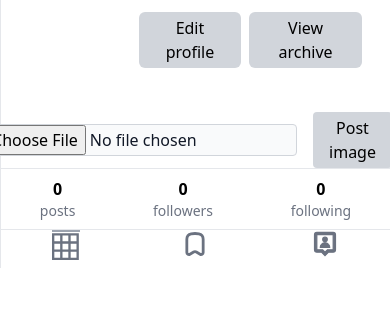
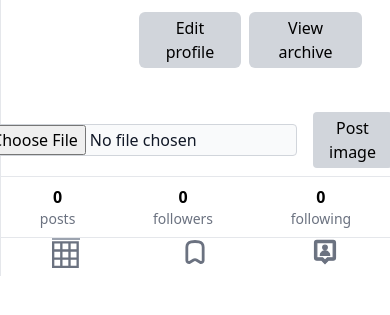
Before and after one commit to Lionel-hub1/instagram_profile, a Django app: page / in a window 390 px wide. Shown: the part 78-393 px from the top of the page. Run offline with Django 4.2, Linux system fonts and the light colour scheme; data that the repository does not hold is empty; some libraries are stand-ins or nearby versions.

Commit message:
Refactored profile page and views

```diff
--- a/home/templates/profile.html
+++ b/home/templates/profile.html
@@ -214,7 +214,7 @@
             <h1 class="text-md font-bold mt-2">{{ profile.names }}</h1>
           </div>
         </div>
-        <form class="mt-2 flex flex-row items-center" action="{% url 'upload' %}" method="POST" enctype="multipart/form-data">
+        <form class="mt-2 flex flex-row items-center mb-2 md:mb-0" action="{% url 'upload' %}" method="POST" enctype="multipart/form-data">
           {% csrf_token %}
           <input
             class="text-md text-gray-900 border border-gray-300 rounded cursor-pointer bg-gray-50"
--- a/home/views.py
+++ b/home/views.py
@@ -5,8 +5,8 @@ from .models import *
 def profile(request):
     """The view that renders the profile page with its context."""
     context = {
-        "profile" : Profile.objects.first(),
-        "posts" : Post.objects.all(),
+        "profile": Profile.objects.first(),
+        "posts": Post.objects.all(),
     }
     return render(request, "profile.html", context)
 
@@ -16,6 +16,9 @@ def upload(request):
     if request.method == "POST":
         image = Post()
         image.picture = request.FILES.get("picture")
-        image.save()
+        try:
+            image.save()
+        except:
+            print("Ooops!!! File saving failed")
         return redirect("profile")
     return render(request, "upload.html")
```
Also changed, not shown: mediafiles/images/IMG-20230728-WA0130.jpg (added), mediafiles/images/backend_apis_and_frontend.jpg (added).
